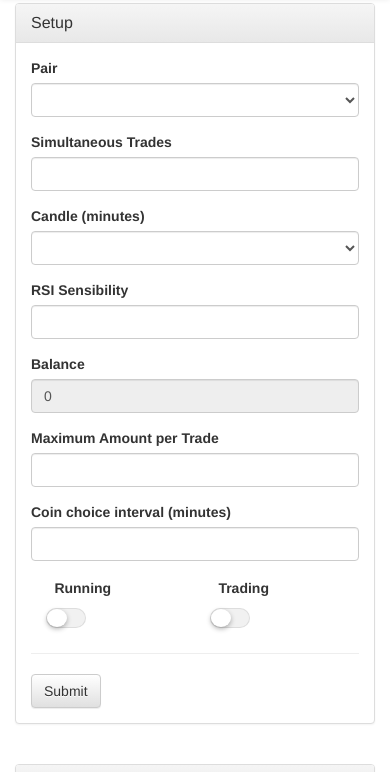
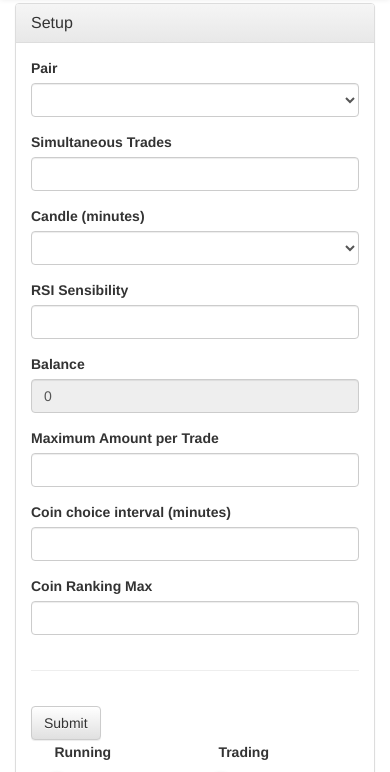
Before and after one commit to gleandroj/cripto-boot, a website built with webpack: page public/index.html at #!/main in a window 390 px wide. Both pictures are taken after typing "Sample", "Sample123" into the empty fields and a click on the button "Sign in". Shown: the part 57-829 px from the top of the page. Built offline with nearby package versions, Linux system fonts and the light colour scheme; no server answers; a script that the page names is missing; a small style sheet from the web is missing; files whose address does not match are found by name; what binance-api-node, body-parser, connect-mongo, express-session would draw is missing.

Commit message:
New Field

```diff
--- a/app/services/candle.service.js
+++ b/app/services/candle.service.js
@@ -32,7 +32,8 @@ export class CandleService {
     async updateRanking() {
         const interval = this.config.coin_choice_interval ? this.config.coin_choice_interval : 0;
         const pair = this.config && this.config.pair ? this.config.pair : null;
-        this.ranking = await this.database.volume(pair, interval, 5).toPromise();
+        const max = this.config && this.config.coin_ranking_max ? this.config.coin_ranking_max : 5;
+        this.ranking = await this.database.volume(pair, interval, max).toPromise();
         this.logRanking();
     }
 
--- a/public/js/app.js
+++ b/public/js/app.js
@@ -77,6 +77,7 @@ angular.module('tradeApp', ['ui.router', 'ngAnimate', 'toastr', 'ui.bootstrap'])
             rsi_sensibility: null,
             max_amout_per_trade: null,
             coin_choice_interval: null,
+            coin_ranking_max: null,
             running: false,
             trading: false
         };
--- a/public/pages/main.html
+++ b/public/pages/main.html
@@ -69,7 +69,18 @@
                                 <input min="0" class="form-control" type="number" ng-model="setup.coin_choice_interval" required>
                             </div>
                         </div>
-
+                        <div class="col-xs-12 col-md-3 col-lg-3">
+                            <div class="form-group">
+                                <label>Coin Ranking Max</label>
+                                <input min="0" class="form-control" type="number" ng-model="setup.coin_ranking_max" required>
+                            </div>
+                        </div>
+                    </div>
+                    <hr/>
+                    <div class="row">
+                        <div class="col-xs-12 col-sm-12 col-md-3 col-lg-3">
+                            <button style="margin-top: 15px" ng-disabled="loading" ng-click="updateConfig()" type="button" class="btn btn-default">Submit</button>
+                        </div>
                         <div class="col-xs-12 col-sm-12 col-md-4 col-lg-3 pull-right">
                             <div class="col-xs-6 col-sm-6 col-md-6 col-lg-6">
                                 <span class="label">Running</span>
@@ -83,8 +94,6 @@
                             </div>
                         </div>
                     </div>
-                    <hr/>
-                    <button ng-disabled="loading" ng-click="updateConfig()" type="button" class="btn btn-default">Submit</button>
                 </div>
             </div>
         </div>
```
